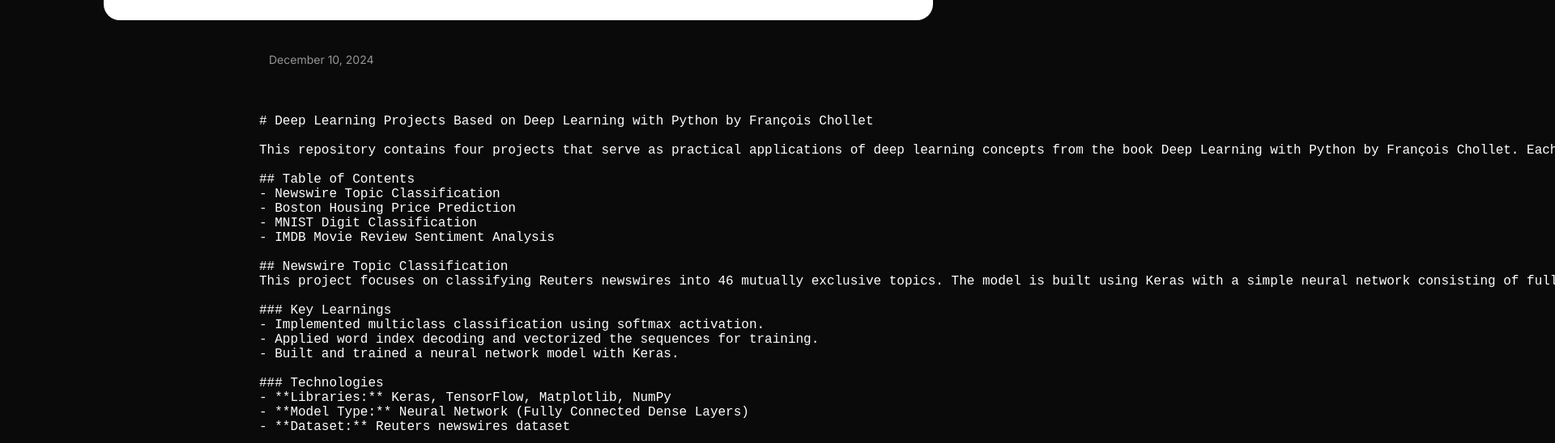
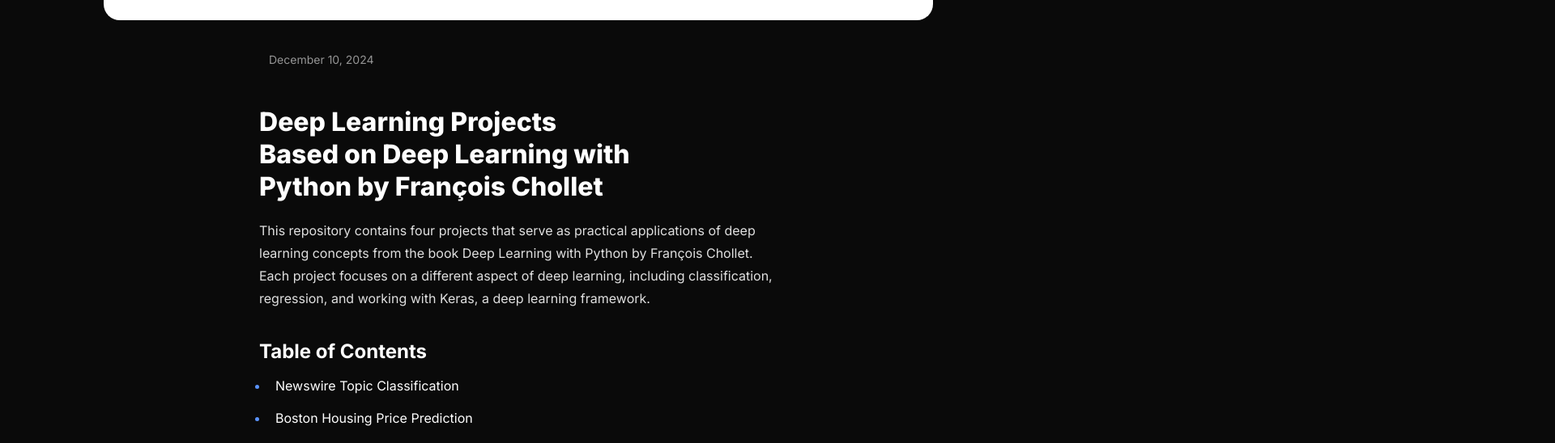
Before and after one commit to carlosagalicia/myportfolio, a Next.js app: page /work/MNIST-digit-clasification in a window 1280 px wide. Shown: the part 801-1349 px from the top of the page at 81% size, 1920 px wide, since content can reach past the window. Built offline with nearby package versions, Linux system fonts and the light colour scheme.

Commit message:
fix: restore MDX rendering in blog and work pages

```diff
--- a/src/app/blog/[slug]/page.tsx
+++ b/src/app/blog/[slug]/page.tsx
@@ -132,7 +132,7 @@
                 </Text>
             </Row>
             <Column as="article" fillWidth>
-                <pre>{post.content}</pre>
+                <CustomMDX source={post.content} />
             </Column>
             <ScrollToHash />
         </Column>
--- a/src/app/work/[slug]/page.tsx
+++ b/src/app/work/[slug]/page.tsx
@@ -150,7 +150,7 @@
                         {formatDate(post.metadata.publishedAt)}
                     </Text>
                 </Flex>
-                <pre>{post.content}</pre>
+                <CustomMDX source={post.content} />
             </Column>
             <ScrollToHash />
         </Column>
```
